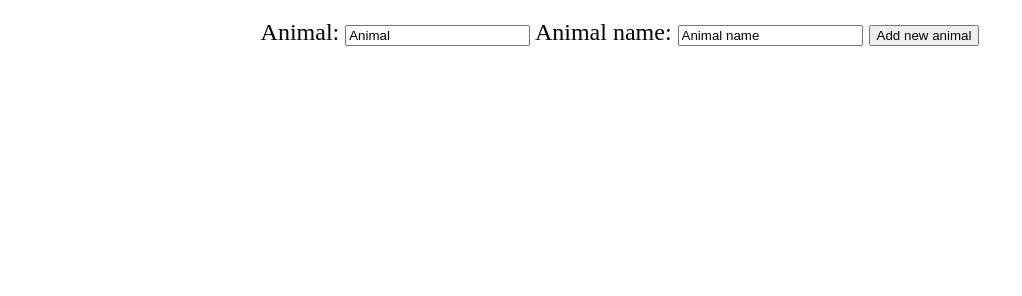
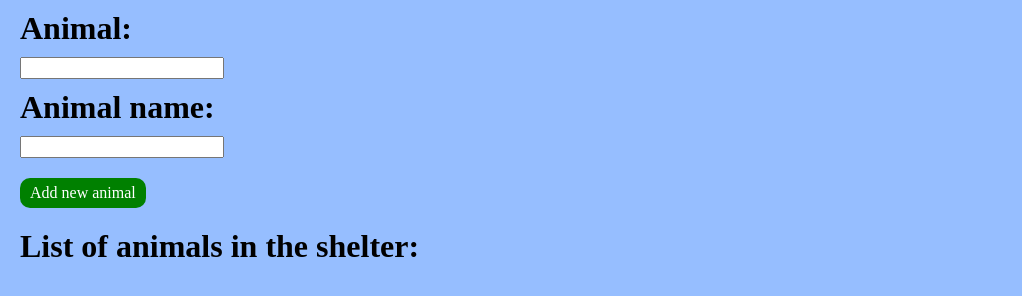
Before and after one commit to gkindler/Animal_Shelter, a website: page index.html in a window 1280 px wide. Shown: the whole page, without its empty margins (0-1022 px from the left). Drawn offline with nearby package versions, Linux system fonts and the light colour scheme; no server answers.

Commit message:
basic css added

```diff
--- a/index.html
+++ b/index.html
@@ -5,17 +5,21 @@
     <link rel="stylesheet" href="css/main.css">
   </head>
   <body>
-    <div class="animal_shelter">
-      <form class="animal_description">
-        <label> Animal:
-          <input type="text" class="get_animal" value="Animal">
+    <div class="form">
+      <form class="animal_form">
+        <label>
+          <p>Animal:</p>
+          <input type="text" class="get_animal" value="">
         </label>
-        <label> Animal name:
-          <input type="text" class="get_animalName" value="Animal name">
+        <label>
+          <p>Animal name:</p>
+          <input type="text" class="get_animalName" value="">
         </label>
-        <input type="submit" class="addAnimal" value="Add new animal">
       </form>
-
+    </div>
+    <input type="submit" class="addAnimal" value="Add new animal">
+    <div class="list">
+      <p>List of animals in the shelter:</p>
       <ul class="animal_list"></ul>
     </div>
 
--- a/js/app.js
+++ b/js/app.js
@@ -88,6 +88,8 @@ $(function() {
 
   removeAnimal();
 
+  // editing existing animal
+
   editAnimal = () => {
     list.on("click", ".edit", function(event) {
       if($(this).data('editMode')) {
--- a/scss/main.scss
+++ b/scss/main.scss
@@ -1,7 +1,84 @@
-.animal_shelter {
-  display: flex;
-  justify-content: center;
-  align-items: center;
-  flex-wrap: wrap;
-  font-size: 24px;
+// basic reset
+* {
+  margin: 0;
+	padding: 0;
+	font-size: 100%;
+	font: inherit;
+	vertical-align: baseline;
+  box-sizing: border-box;
 }
+
+body {
+  width: 500px;
+  margin: 0 20px;
+  background-color: #96beff;
+
+  .form {
+    display: block;
+
+    .animal_form {
+
+      p {
+        font-size: 32px;
+        font-weight: bold;
+        margin: 10px 0;
+      }
+    }
+  }
+
+  .addAnimal {
+    margin-top: 20px;
+    background-color: green;
+    color: white;
+    border: none;
+    padding: 6px 10px;
+    font-size: 16px;
+    border-radius: 10px;
+  }
+
+  .list {
+    display: block;
+
+    p {
+      font-size: 32px;
+      font-weight: bold;
+      margin: 20px 0;
+    }
+
+    li {
+      list-style-type: none;
+    }
+
+    h3 {
+      font-size: 24px;
+      font-weight: bold;
+      margin: 10px 0;
+    }
+
+    h4 {
+      font-size: 20px;
+    }
+
+    .delete {
+      margin: 10px 0;
+      background-color: red;
+      color: white;
+      border: none;
+      padding: 3px 5px;
+      font-size: 16px;
+      border-radius: 10px;
+      margin-right: 10px;
+    }
+
+    .edit {
+      margin: 10px 0;
+      background-color: yellow;
+      color: white;
+      border: none;
+      padding: 3px 5px;
+      font-size: 16px;
+      border-radius: 10px;
+    }
+  }
+
+}
```
Also changed, not shown: db/animals.json (+4 -9 lines), css/main.css.
